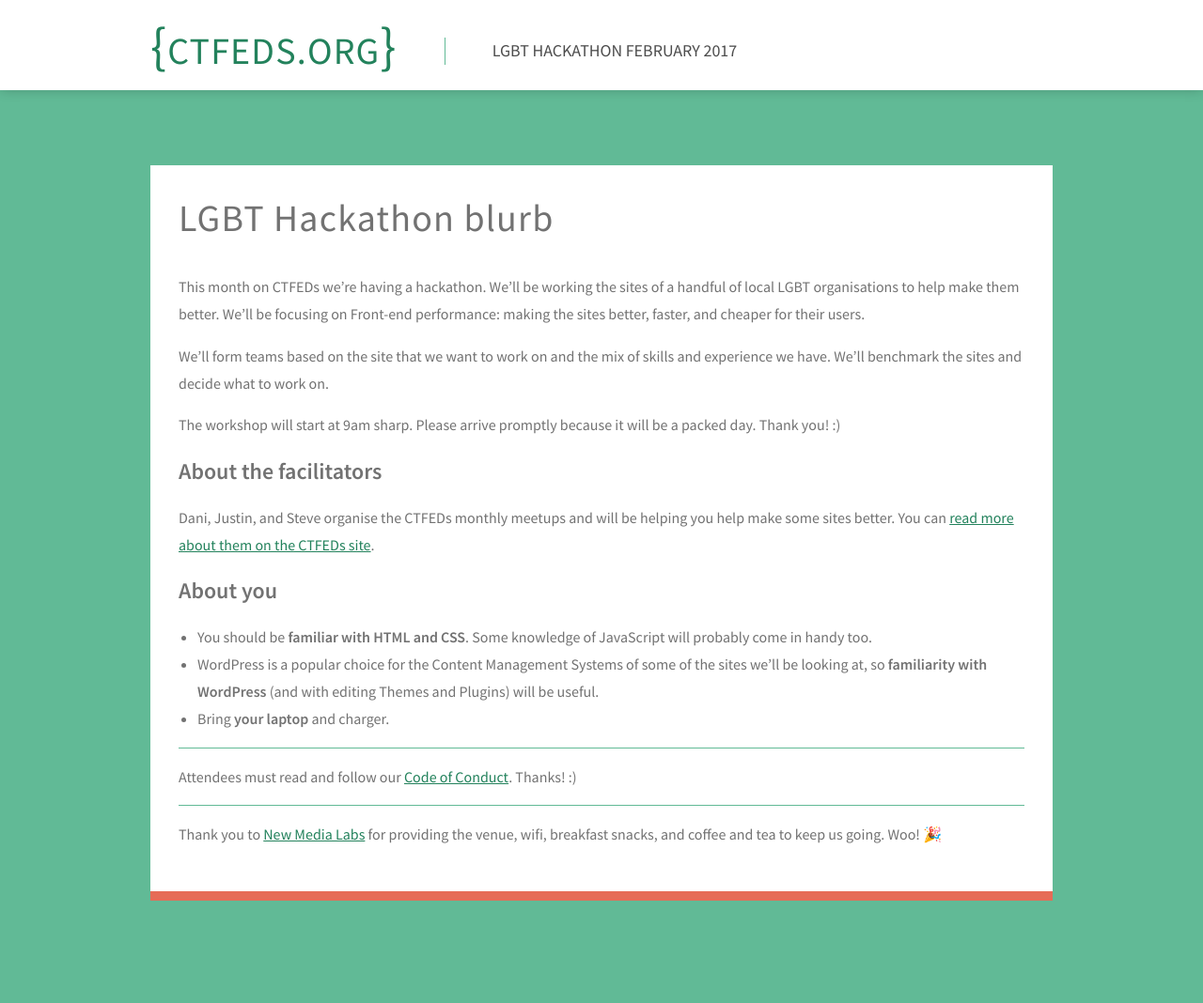
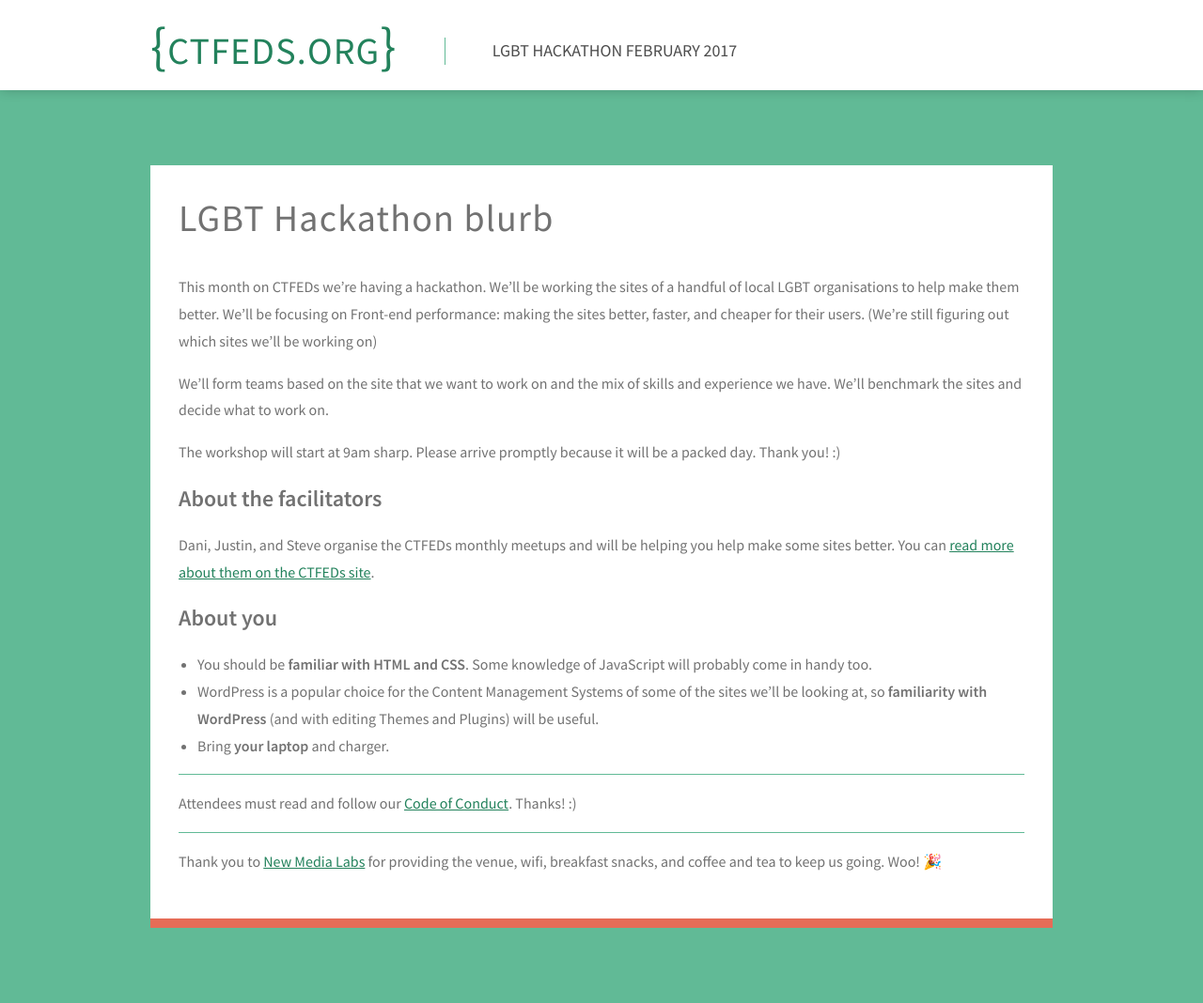
Before and after one commit to CTFEDs/LGBT-Workshop, a Jekyll site: the page built from blurb.md, in a window 1280 px wide. Shown: the whole page at 94% size. Built offline with Jekyll 4.4.1, drawn with Linux system fonts in a browser that asks for light colours; before the commit the page ends 1039 px from its top, so only the background shows below that.

Commit message:
Add we-don’t-know-yet note

```diff
--- a/blurb.md
+++ b/blurb.md
@@ -3,7 +3,7 @@ layout: page
 title: LGBT Hackathon blurb
 ---
 
-This month on CTFEDs we're having a hackathon. We'll be working the sites of a handful of local LGBT organisations to help make them better. We'll be  focusing on Front-end performance: making the sites better, faster, and cheaper for their users.
+This month on CTFEDs we're having a hackathon. We'll be working the sites of a handful of local LGBT organisations to help make them better. We'll be  focusing on Front-end performance: making the sites better, faster, and cheaper for their users. (We're still figuring out which sites we'll be working on)
 
 We'll form teams based on the site that we want to work on and the mix of skills and experience we have. We'll benchmark the sites and decide what to work on.
 
```
